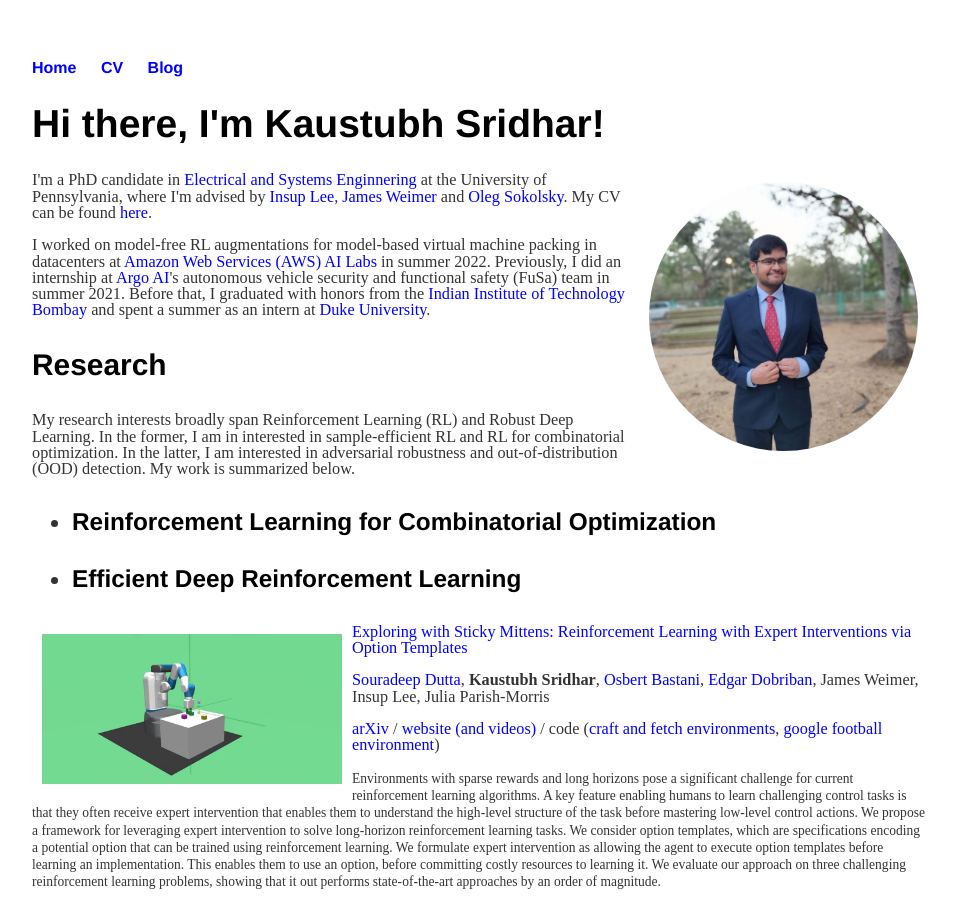
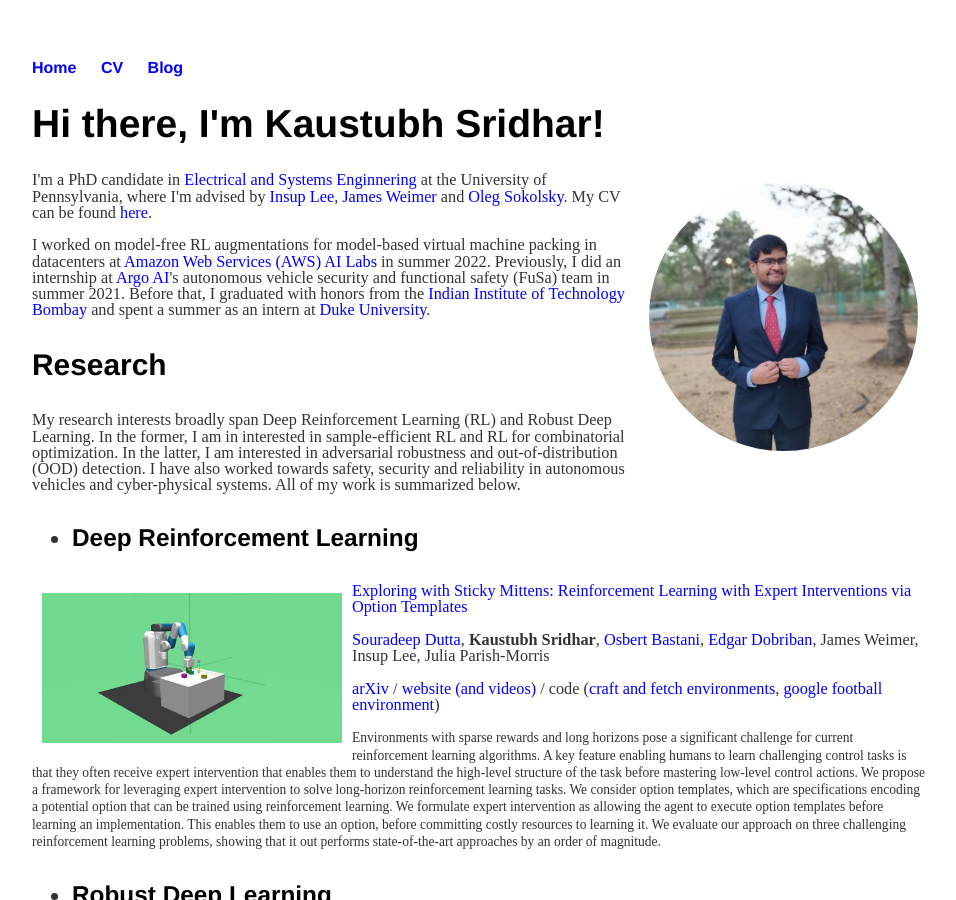
Before and after one commit to kaustubhsridhar/kaustubhsridhar_old.github.io, a Jekyll site: the page built from index.html, in a window 1280 px wide and 900 px high. Shown: the whole window, without its empty margins (160-1116 px from the left). Built offline with Jekyll 4.4.1, drawn with Linux system fonts in a browser that asks for light colours.

Commit message:
Update index.html

```diff
--- a/index.html
+++ b/index.html
@@ -16,16 +16,12 @@ title: Welcome To My Homepage
 	<p>I worked on model-free RL augmentations for model-based virtual machine packing in datacenters at <a href="https://aws.amazon.com/machine-learning/ai-services/">Amazon Web Services (AWS) AI Labs</a> in summer 2022. Previously, I did an internship at <a href="https://www.argo.ai/">Argo AI</a>'s autonomous vehicle security and functional safety (FuSa) team in summer 2021. Before that, I graduated with honors from the <a href="https://www.iitb.ac.in/">Indian Institute of Technology Bombay</a> and spent a summer as an intern at <a href="https://ece.duke.edu/">Duke University</a>.</p>
 
 	<h3>Research</h3>
-	<p>My research interests broadly span Reinforcement Learning (RL) and Robust Deep Learning. In the former, I am in interested in sample-efficient RL and RL for combinatorial optimization. In the latter, I am interested in adversarial robustness and out-of-distribution (OOD) detection. My work is summarized below.</p>
+	<p>My research interests broadly span Deep Reinforcement Learning (RL) and Robust Deep Learning. In the former, I am in interested in sample-efficient RL and RL for combinatorial optimization. In the latter, I am interested in adversarial robustness and out-of-distribution (OOD) detection.
+	   I have also worked towards safety, security and reliability in autonomous vehicles and cyber-physical systems.
+	   All of my work is summarized below.</p>
 
 	<h5><ul>
-		<li><a id="RL4CO">Reinforcement Learning for Combinatorial Optimization</a></li>
-	</ul></h5>
-
-
-
-	<h5><ul>
-		<li><a id="RL">Efficient Deep Reinforcement Learning</a></li>
+		<li><a id="RL">Deep Reinforcement Learning</a></li>
 	</ul></h5>
 
 	<img src="/images/fetch_4blocks.gif" alt="craft_fetch" align="left" style="width:300px; height:150px; padding: 10px;" class="img_rect">
```
